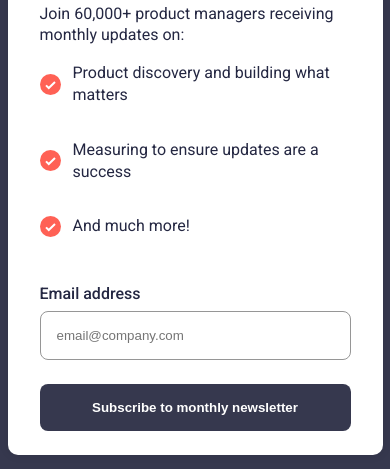
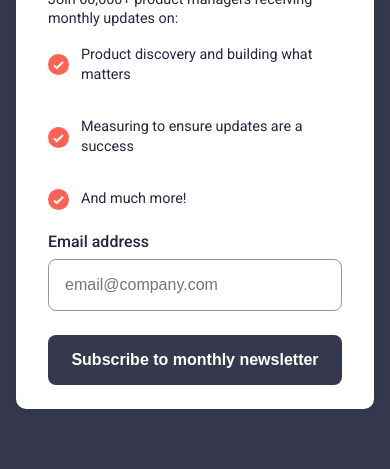
Before and after one commit to Paul04sho/Newsletter-Signup-Form-JS, a plain HTML site: page index.html in a window 390 px wide. Shown: the part 375-844 px from the top of the page. Drawn offline with Linux system fonts and the light colour scheme.

Commit message:
Update style.css

```diff
--- a/CSS/style.css
+++ b/CSS/style.css
@@ -195,7 +195,50 @@ form button:focus{
     display: none; /* Hide the success message by default */
 }
 
-/* Media Queries for larger screens */
+/* Responsive fix entre 375px et 480px */
+@media (min-width: 375px) and (max-width: 480px) {
+
+    body {
+      padding: 0 1rem;
+      font-size: 0.9rem;
+    }
+
+    header, main, footer {
+      max-width: 100%;
+      margin: 0 auto;
+    }
+
+    .container{
+      display: flex;
+      flex-direction: column;
+      gap: 1rem;
+    }
+
+    form {
+      width: 100%;
+      max-width: 350px;
+      margin: 0 auto;
+    }
+
+    input, button {
+      width: 100%;
+      font-size: 1rem;
+    }
+
+    img {
+      max-width: 100%;
+      height: auto;
+    }
+
+    /* Success & error messages */
+    .mobile-success-message,
+    .error-message {
+      font-size: 0.85rem;
+      text-align: center;
+    }
+  }
+
+  /* Media Queries for larger screens */
 @media screen and (min-width: 768px){
     .mobile-illustration{
         display: none;
@@ -217,6 +260,8 @@ form button:focus{
     .container{
         max-width: 540px;
         border-radius: 15px;
+        margin: 1rem auto;
+        padding: 1.65rem;
     }
 
     .mobile-success-message{
@@ -279,7 +324,7 @@ form button:focus{
     .container{
         max-width: 900px;
         border-radius: 24px;
-        padding: 2.5rem;
+        padding: 2rem;
         margin: 2rem auto;
     }
 }
```
